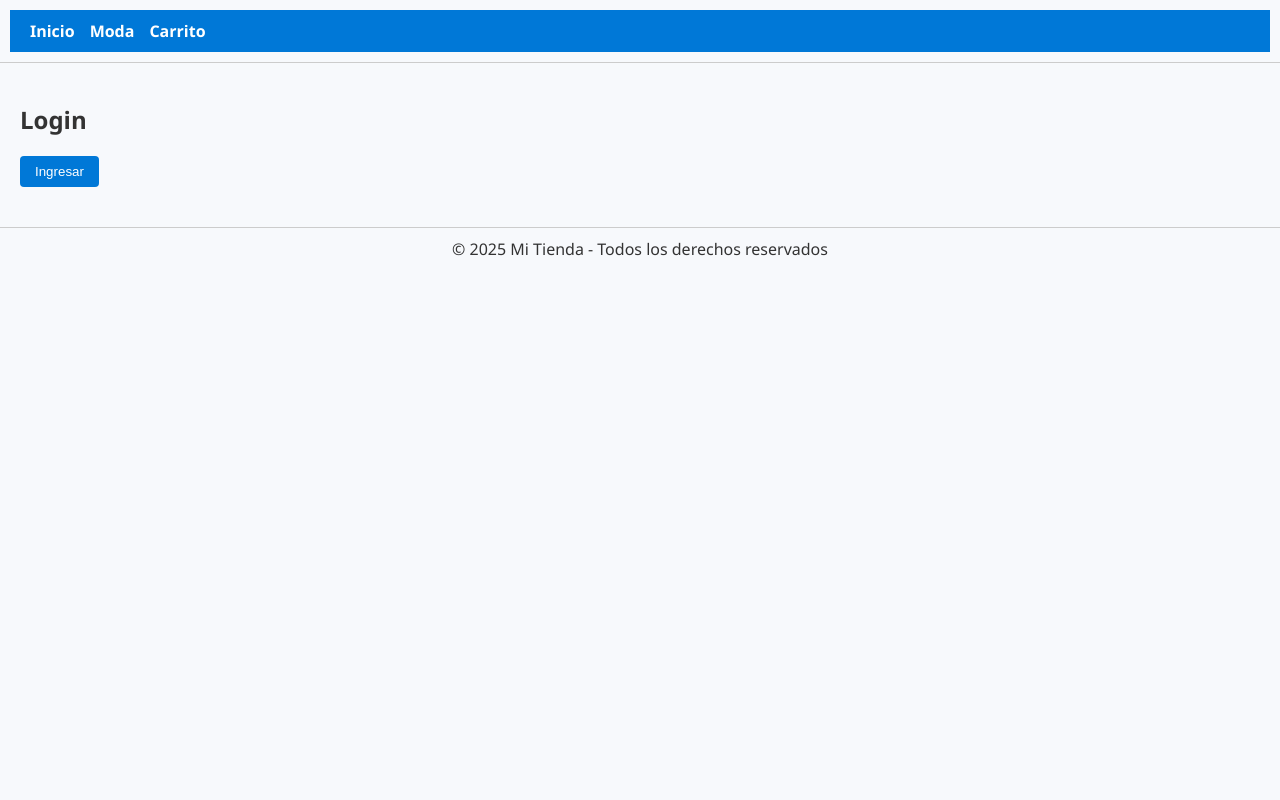
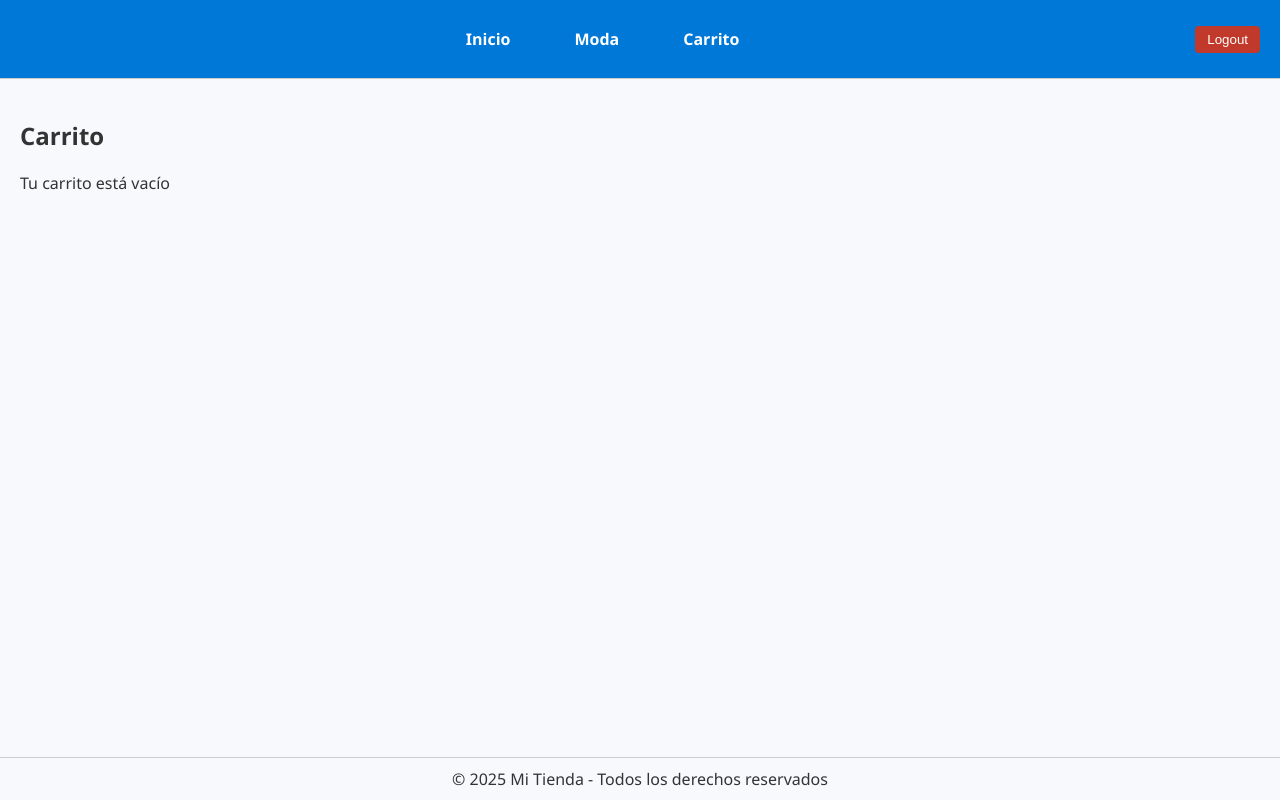
Before and after one commit to Klauno/react-c25236, a React (Vite) app: page /carrito in a window 1280 px wide. Before the commit this address led to /login. Built offline with nearby package versions, Linux system fonts and the light colour scheme; sample sign-in values are in the browser's storage.

Commit message:
Mejora layout: footer sticky abajo, navbar 100% ancho y separacion en links

```diff
--- a/src/App.jsx
+++ b/src/App.jsx
@@ -1,5 +1,5 @@
-import { useState } from 'react';
-import { BrowserRouter, Routes, Route } from 'react-router-dom';
+import { useState, useEffect } from 'react';
+import { BrowserRouter, Routes, Route, Navigate, useLocation, useNavigate } from 'react-router-dom';
 import Layout from './layouts/Layout';
 import Inicio from './pages/Inicio';
 import Moda from './pages/Moda';
@@ -9,8 +9,21 @@ import Login from './pages/Login';
 import ProtectedRoute from './components/ProtectedRoute';
 
 function App() {
-  const [carrito, setCarrito] = useState([]);
-  const [isAuthenticated, setIsAuthenticated] = useState(false);
+  const [carrito, setCarrito] = useState(() => {
+    const savedCarrito = localStorage.getItem('carrito');
+    return savedCarrito ? JSON.parse(savedCarrito) : [];
+  });
+  const [isAuthenticated, setIsAuthenticated] = useState(() => {
+    return localStorage.getItem('isAuthenticated') === 'true';
+  });
+
+  useEffect(() => {
+    localStorage.setItem('isAuthenticated', isAuthenticated ? 'true' : 'false');
+  }, [isAuthenticated]);
+
+  useEffect(() => {
+    localStorage.setItem('carrito', JSON.stringify(carrito));
+  }, [carrito]);
 
   const agregarAlCarrito = (producto) => {
     setCarrito((prev) => {
@@ -24,32 +37,92 @@ function App() {
     });
   };
 
+  const aumentarCantidad = (id) => {
+    setCarrito(prev =>
+      prev.map(p => p.id === id ? { ...p, cantidad: p.cantidad + 1 } : p)
+    );
+  };
+
+  const disminuirCantidad = (id) => {
+    setCarrito(prev =>
+      prev
+        .map(p => {
+          if (p.id === id) {
+            const nuevaCantidad = p.cantidad - 1;
+            return nuevaCantidad > 0 ? { ...p, cantidad: nuevaCantidad } : null;
+          }
+          return p;
+        })
+        .filter(p => p !== null)
+    );
+  };
+
   const eliminarDelCarrito = (id) => {
     setCarrito((prev) => prev.filter(p => p.id !== id));
   };
 
   const handleLogin = () => setIsAuthenticated(true);
+  const handleLogout = () => {
+    setIsAuthenticated(false);
+    setCarrito([]);
+    localStorage.removeItem('carrito');
+  };
 
   return (
     <BrowserRouter>
-      <Layout>
+      <Layout onLogout={handleLogout} isAuthenticated={isAuthenticated}>
         <Routes>
           <Route path="/" element={<Inicio />} />
           <Route path="/moda" element={<Moda agregarAlCarrito={agregarAlCarrito} />} />
           <Route path="/producto/:id" element={<DetalleProducto agregarAlCarrito={agregarAlCarrito} />} />
-          <Route path="/login" element={<Login onLogin={handleLogin} />} />
+
+          <Route
+            path="/login"
+            element={<LoginWrapper isAuthenticated={isAuthenticated} onLogin={handleLogin} />}
+          />
+
           <Route
             path="/carrito"
             element={
               <ProtectedRoute isAuthenticated={isAuthenticated}>
-                <CarritoPage carrito={carrito} eliminarDelCarrito={eliminarDelCarrito} />
+                <CarritoPage
+                  carrito={carrito}
+                  aumentarCantidad={aumentarCantidad}
+                  disminuirCantidad={disminuirCantidad}
+                  eliminarDelCarrito={eliminarDelCarrito}
+                />
               </ProtectedRoute>
             }
           />
+
+          <Route
+            path="/checkout"
+            element={
+              <ProtectedRoute isAuthenticated={isAuthenticated}>
+                <h2>Checkout</h2>
+              </ProtectedRoute>
+            }
+          />
+
+          <Route path="*" element={<Navigate to="/" />} />
         </Routes>
       </Layout>
     </BrowserRouter>
   );
 }
 
+function LoginWrapper({ isAuthenticated, onLogin }) {
+  const navigate = useNavigate();
+  const location = useLocation();
+
+  useEffect(() => {
+    if (isAuthenticated) {
+      const from = location.state?.from?.pathname || '/';
+      navigate(from, { replace: true });
+    }
+  }, [isAuthenticated, navigate, location]);
+
+  return <Login onLogin={onLogin} />;
+}
+
 export default App;
--- a/src/components/Carrito.jsx
+++ b/src/components/Carrito.jsx
@@ -1,5 +1,6 @@
-export default function Carrito({ carrito, eliminarDelCarrito }) {
+export default function Carrito({ carrito, aumentarCantidad, disminuirCantidad, eliminarDelCarrito }) {
   const total = carrito.reduce((sum, p) => sum + p.price * p.cantidad, 0);
+
   return (
     <div>
       <h2>Carrito</h2>
@@ -9,6 +10,8 @@ export default function Carrito({ carrito, eliminarDelCarrito }) {
         carrito.map(p => (
           <div key={p.id} className="carrito-item">
             <span>{p.title} - ${p.price} x {p.cantidad}</span>
+            <button onClick={() => disminuirCantidad(p.id)}>-</button>
+            <button onClick={() => aumentarCantidad(p.id)}>+</button>
             <button onClick={() => eliminarDelCarrito(p.id)}>Eliminar</button>
           </div>
         ))
--- a/src/components/Navbar.jsx
+++ b/src/components/Navbar.jsx
@@ -1,11 +1,39 @@
-import { Link } from 'react-router-dom';
+import { NavLink } from 'react-router-dom';
 
 export default function Navbar() {
   return (
-    <nav>
-      <Link to="/">Inicio</Link>
-      <Link to="/moda">Moda</Link>
-      <Link to="/carrito">Carrito</Link>
+    <nav style={{
+      width: '100%',
+      display: 'flex',
+      justifyContent: 'center',  // centra los enlaces
+      gap: '40px',               // separa bien los enlaces
+      fontWeight: 'bold',
+      backgroundColor: '#0078d7',
+      padding: '10px 20px',
+      boxSizing: 'border-box',
+    }}>
+      <NavLink
+        to="/"
+        end
+        className={({ isActive }) => isActive ? 'active' : ''}
+        style={{ color: 'white', textDecoration: 'none', padding: '8px 12px' }}
+      >
+        Inicio
+      </NavLink>
+      <NavLink
+        to="/moda"
+        className={({ isActive }) => isActive ? 'active' : ''}
+        style={{ color: 'white', textDecoration: 'none', padding: '8px 12px' }}
+      >
+        Moda
+      </NavLink>
+      <NavLink
+        to="/carrito"
+        className={({ isActive }) => isActive ? 'active' : ''}
+        style={{ color: 'white', textDecoration: 'none', padding: '8px 12px' }}
+      >
+        Carrito
+      </NavLink>
     </nav>
   );
 }
--- a/src/index.css
+++ b/src/index.css
@@ -1,9 +1,24 @@
+html, body, #root {
+  height: 100%;
+  margin: 0;
+  padding: 0;
+}
+
 body {
   font-family: 'Segoe UI', Tahoma, Geneva, Verdana, sans-serif;
   background-color: #f7f9fc;
   margin: 0;
   padding: 0;
   color: #333;
+  display: flex;
+  flex-direction: column;
+  min-height: 100vh;
+}
+
+#root {
+  flex: 1;
+  display: flex;
+  flex-direction: column;
 }
 
 nav {
@@ -23,13 +38,21 @@ nav a:hover {
   text-decoration: underline;
 }
 
+.product-list {
+  display: flex;
+  flex-wrap: wrap;
+  gap: 20px;
+  justify-content: center;
+}
+
 .product-card {
+  flex: 1 0 250px; /* ancho mínimo 250px y crece */
+  max-width: 300px;
   background: white;
   padding: 15px;
   margin: 15px;
   border-radius: 8px;
   box-shadow: 0px 3px 8px rgba(0,0,0,0.1);
-  max-width: 300px;
   text-align: center;
 }
 
@@ -57,6 +80,34 @@ button:hover {
   border-bottom: 1px solid #ccc;
   padding: 10px 0;
   display: flex;
-  justify-content: space-between;
-  align-items: center;
+  align-items: center;  /* Alinea verticalmente los elementos */
+  gap: 10px;            /* Espacio entre botones y texto */
+  flex-wrap: nowrap;    /* Evita que se rompa en varias líneas */
 }
+
+.carrito-item span {
+  flex-grow: 1;         /* Texto ocupa espacio flexible */
+  white-space: nowrap;  /* Evita que el texto se rompa */
+  overflow: hidden;
+  text-overflow: ellipsis; /* Añade puntos suspensivos si es muy largo */
+}
+
+.carrito-item button {
+  min-width: 40px;      /* Para que sean un poco más anchos */
+  height: 30px;
+  border-radius: 4px;
+  border: none;
+  background-color: #0078d7;
+  color: white;
+  cursor: pointer;
+  transition: background-color 0.3s ease;
+  padding: 0 10px;      /* Más espacio dentro del botón */
+  white-space: nowrap;
+}
+
+.carrito-item button:hover {
+  background-color: #005fa1;
+}
+.active {
+  text-decoration: underline;
+}
--- a/src/layouts/Layout.jsx
+++ b/src/layouts/Layout.jsx
@@ -1,15 +1,54 @@
 import Navbar from '../components/Navbar';
 
-export default function Layout({ children }) {
+export default function Layout({ children, onLogout, isAuthenticated }) {
   return (
-    <>
-      <header style={{ padding: '10px', borderBottom: '1px solid #ccc' }}>
-        <Navbar />
-      </header>
-      <main style={{ padding: '20px' }}>{children}</main>
-      <footer style={{ marginTop: '20px', borderTop: '1px solid #ccc', padding: '10px', textAlign: 'center' }}>
+    <div style={{
+      display: 'flex',
+      flexDirection: 'column',
+      minHeight: '100vh'
+    }}>
+   <header style={{
+  padding: '10px 20px',
+  borderBottom: '1px solid #ccc',
+  display: 'flex',
+  justifyContent: 'space-between',
+  alignItems: 'center',
+  width: '100%',
+  boxSizing: 'border-box',
+  backgroundColor: '#0078d7'  // Opcional: para que tenga fondo azul que combine con nav
+}}>
+  <Navbar style={{ flexGrow: 1 }} />
+  {isAuthenticated && (
+    <button onClick={onLogout} style={{
+      backgroundColor: '#c0392b',
+      color: 'white',
+      border: 'none',
+      padding: '6px 12px',
+      borderRadius: '4px',
+      cursor: 'pointer',
+      marginLeft: '10px'
+    }}>
+      Logout
+    </button>
+  )}
+</header>
+
+
+
+      <main style={{
+        flex: 1,
+        padding: '20px'
+      }}>
+        {children}
+      </main>
+
+      <footer style={{
+        borderTop: '1px solid #ccc',
+        padding: '10px 20px',
+        textAlign: 'center'
+      }}>
         © 2025 Mi Tienda - Todos los derechos reservados
       </footer>
-    </>
+    </div>
   );
 }
--- a/src/pages/CarritoPage.jsx
+++ b/src/pages/CarritoPage.jsx
@@ -1,5 +1,12 @@
 import Carrito from '../components/Carrito';
 
-export default function CarritoPage({ carrito, eliminarDelCarrito }) {
-  return <Carrito carrito={carrito} eliminarDelCarrito={eliminarDelCarrito} />;
+export default function CarritoPage({ carrito, aumentarCantidad, disminuirCantidad, eliminarDelCarrito }) {
+  return (
+    <Carrito
+      carrito={carrito}
+      aumentarCantidad={aumentarCantidad}
+      disminuirCantidad={disminuirCantidad}
+      eliminarDelCarrito={eliminarDelCarrito}
+    />
+  );
 }
--- a/src/pages/Moda.jsx
+++ b/src/pages/Moda.jsx
@@ -18,11 +18,14 @@ export default function Moda({ agregarAlCarrito }) {
   if (error) return <p>Error: {error}</p>;
 
   return (
-    <div>
-      <h2>Moda</h2>
+  <div>
+    <h2>Moda</h2>
+    <div className="product-list">
       {productos.map(prod => (
         <Producto key={prod.id} producto={prod} agregarAlCarrito={agregarAlCarrito} />
       ))}
     </div>
-  );
+  </div>
+);
+
 }
```
